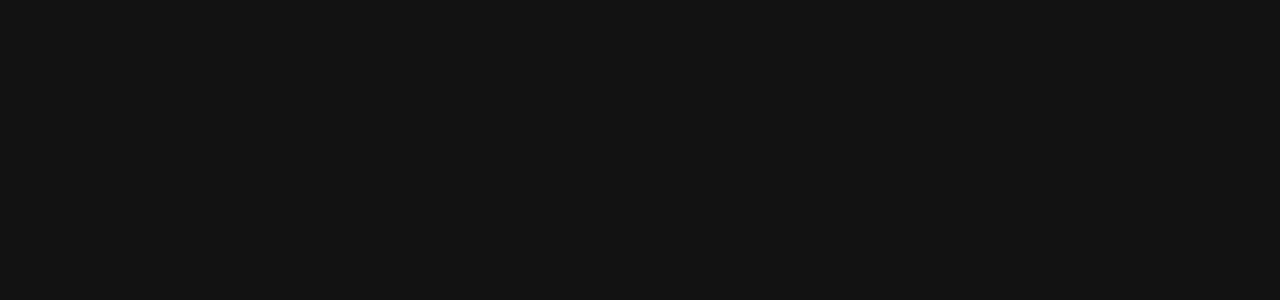
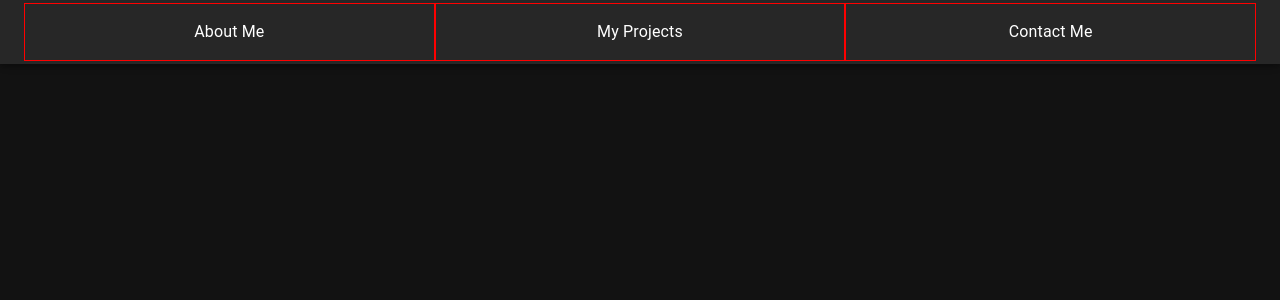
Before and after one commit to HittuDesai/personal-portfolio, a Next.js app: page / in a window 1280 px wide. Shown: the top 300 px of the page. Built offline with nearby package versions, Linux system fonts and the light colour scheme.

Commit message:
Added the NavBar component

```diff
--- /dev/null
+++ b/components/NavBar.jsx
@@ -0,0 +1,60 @@
+import {
+	AppBar,
+	Collapse,
+	IconButton,
+	Toolbar,
+	Typography,
+	useMediaQuery,
+	useTheme,
+} from "@mui/material";
+import MenuIcon from "@mui/icons-material/Menu";
+import { useState } from "react";
+
+export function NavBar() {
+	const theme = useTheme();
+	const screenLessThanSM = useMediaQuery(theme.breakpoints.down("sm"));
+	const [expandMenu, setExpandMenu] = useState(false);
+
+	const menuItemTexts = ["About Me", "My Projects", "Contact Me"];
+	const NavigationMenuItem = ({ menuItemText }) => (
+		<Typography
+			align="center"
+			onClick={() => console.log(menuItemText)}
+			sx={{ width: "100%", padding: "1rem", border: "1px solid red" }}
+		>
+			{menuItemText}
+		</Typography>
+	);
+	const NavigationMenuItems = () => (
+		<>
+			{menuItemTexts.map((menuItemText, index) => (
+				<NavigationMenuItem key={index} menuItemText={menuItemText} />
+			))}
+		</>
+	);
+
+	return (
+		<AppBar>
+			{screenLessThanSM ? (
+				<>
+					<Toolbar>
+						<IconButton
+							onClick={() =>
+								setExpandMenu(previousValue => !previousValue)
+							}
+						>
+							<MenuIcon />
+						</IconButton>
+					</Toolbar>
+					<Collapse in={expandMenu}>
+						<NavigationMenuItems />
+					</Collapse>
+				</>
+			) : (
+				<Toolbar>
+					<NavigationMenuItems />
+				</Toolbar>
+			)}
+		</AppBar>
+	);
+}
--- a/next.config.js
+++ b/next.config.js
@@ -1,6 +1,7 @@
 /** @type {import('next').NextConfig} */
 const nextConfig = {
-  reactStrictMode: true,
-}
+	reactStrictMode: false,
+	swcMinify: false,
+};
 
-module.exports = nextConfig
+module.exports = nextConfig;
--- a/pages/_app.js
+++ b/pages/_app.js
@@ -1,17 +1,26 @@
-import { createTheme, CssBaseline, ThemeProvider } from "@mui/material";
+import { NavBar } from "../components/NavBar";
+import { createTheme, CssBaseline, Grid, ThemeProvider } from "@mui/material";
 
-function MyApp({ Component, pageProps }) {
+function App({ Component, pageProps }) {
 	const darkTheme = createTheme({
 		palette: {
 			mode: "dark",
 		},
 	});
+
 	return (
 		<ThemeProvider theme={darkTheme}>
 			<CssBaseline />
-			<Component {...pageProps} />
+			<Grid container flexDirection="column" sx={{ height: "100vh" }}>
+				<Grid item>
+					<NavBar />
+				</Grid>
+				<Grid item flex={1}>
+					<Component {...pageProps} />
+				</Grid>
+			</Grid>
 		</ThemeProvider>
 	);
 }
 
-export default MyApp;
+export default App;
--- /dev/null
+++ b/utility/mediaQuery.js
@@ -0,0 +1,3 @@
+import { useTheme } from "@emotion/react";
+
+export const theme = useTheme();
```
